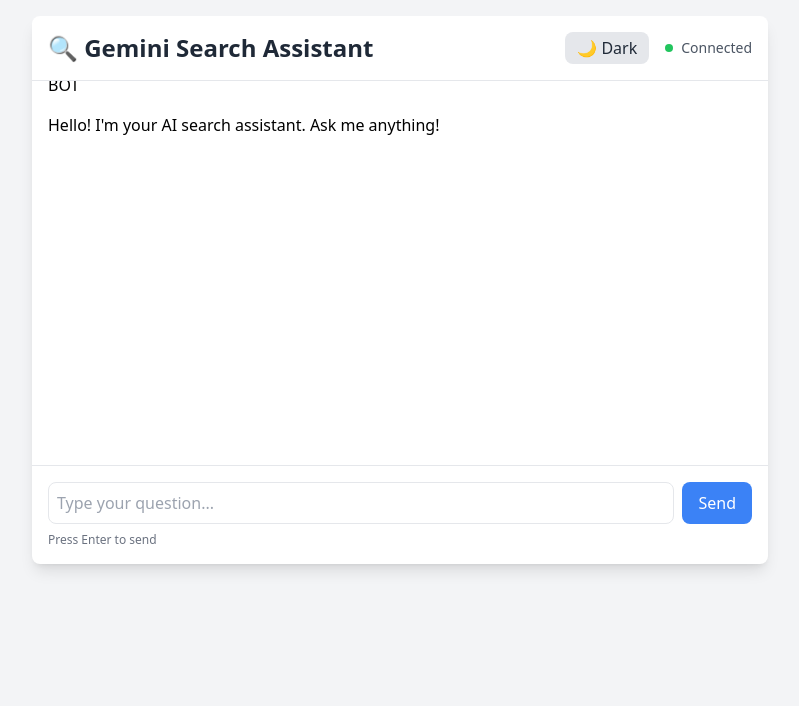
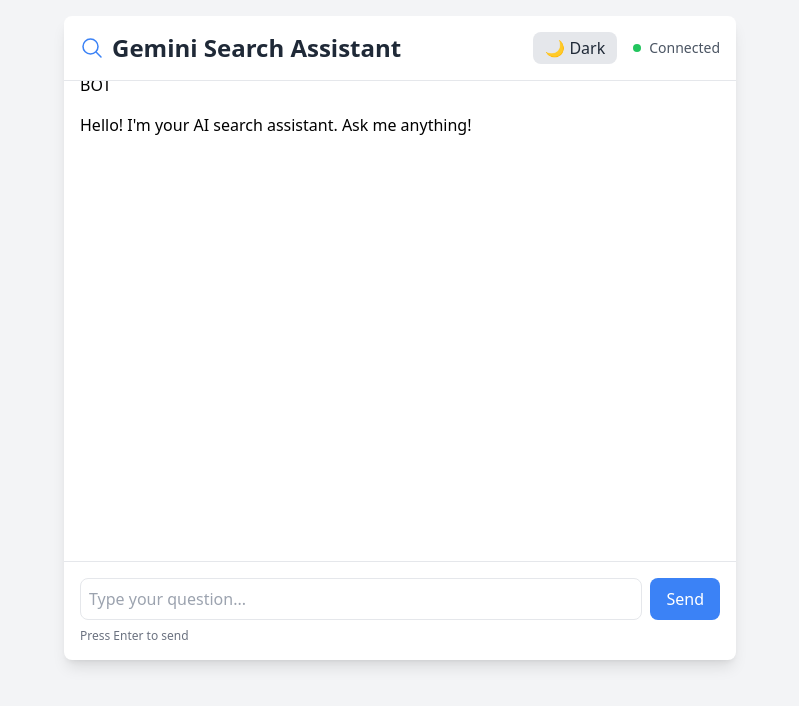
Before and after one commit to yunus25jmi1/gemini-search-chatbot, a plain HTML site: page index.html in a window 1280 px wide. Shown: the whole page, without its empty margins (240-1039 px from the left). Drawn offline with nearby package versions, Linux system fonts and the light colour scheme.

Commit message:
Testing Phase 2

```diff
--- a/index.html
+++ b/index.html
@@ -6,14 +6,18 @@
     <title>Gemini Search Chatbot</title>
     <script src="https://cdn.tailwindcss.com"></script>
     <link rel="stylesheet" href="style.css">
-    <link rel="icon" type="image/x-icon" href="/assets/favicon.ico">
 </head>
 <body class="bg-gray-100 dark:bg-gray-900 min-h-screen">
-    <div class="container mx-auto max-w-3xl p-4">
-        <div class="bg-white dark:bg-gray-800 rounded-lg shadow-lg">
-            <!-- Header with Theme Toggle -->
+    <div class="container mx-auto p-4">
+        <div class="bg-white dark:bg-gray-800 rounded-lg shadow-lg w-full max-w-2xl mx-auto">
+            <!-- Header -->
             <div class="p-4 border-b border-gray-200 dark:border-gray-700 flex justify-between items-center">
-                <h1 class="text-2xl font-bold text-gray-800 dark:text-gray-200">🔍 Gemini Search Assistant</h1>
+                <h1 class="text-2xl font-bold text-gray-800 dark:text-gray-200 flex items-center gap-2">
+                    <svg xmlns="http://www.w3.org/2000/svg" fill="none" viewBox="0 0 24 24" stroke-width="1.5" stroke="currentColor" class="w-6 h-6 text-blue-500 dark:text-blue-400">
+                        <path stroke-linecap="round" stroke-linejoin="round" d="M21 21l-5.197-5.197m0 0A7.5 7.5 0 105.196 5.196a7.5 7.5 0 0010.607 10.607z"/>
+                    </svg>
+                    Gemini Search Assistant
+                </h1>
                 <div class="flex items-center gap-4">
                     <button
                         id="theme-toggle"
@@ -28,9 +32,9 @@
                 </div>
             </div>
 
-            <!-- Chat Messages Container -->
-            <div id="chat-messages" class="p-4 h-96 overflow-y-auto">
-                <!-- Initial Bot Message -->
+            <!-- Chat Messages -->
+            <div id="chat-messages" class="p-4 h-[calc(100vh-20rem)] overflow-y-auto">
+                <!-- Initial Message -->
                 <div class="chat-message bot-message animate-fade-in">
                     <div class="message-content relative">
                         <span class="message-tag bot-tag absolute -top-6">BOT</span>
--- a/style.css
+++ b/style.css
@@ -2,11 +2,6 @@
 @keyframes fadeIn {
     from { opacity: 0; transform: translateY(10px); }
     to { opacity: 1; transform: translateY(0); }
-}
-
-@keyframes bounce {
-    0%, 80%, 100% { transform: translateY(0); }
-    40% { transform: translateY(-10px); }
 }
 
 .animate-fade-in {
```
